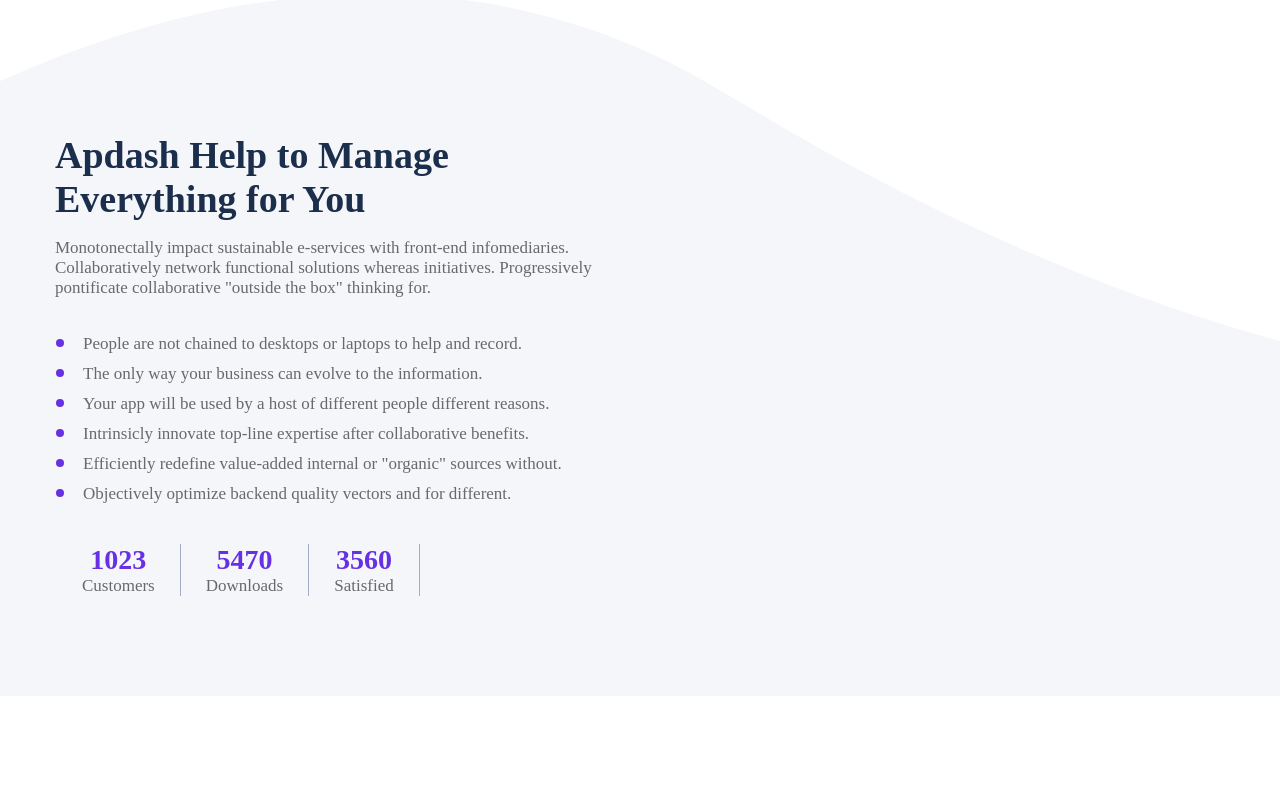
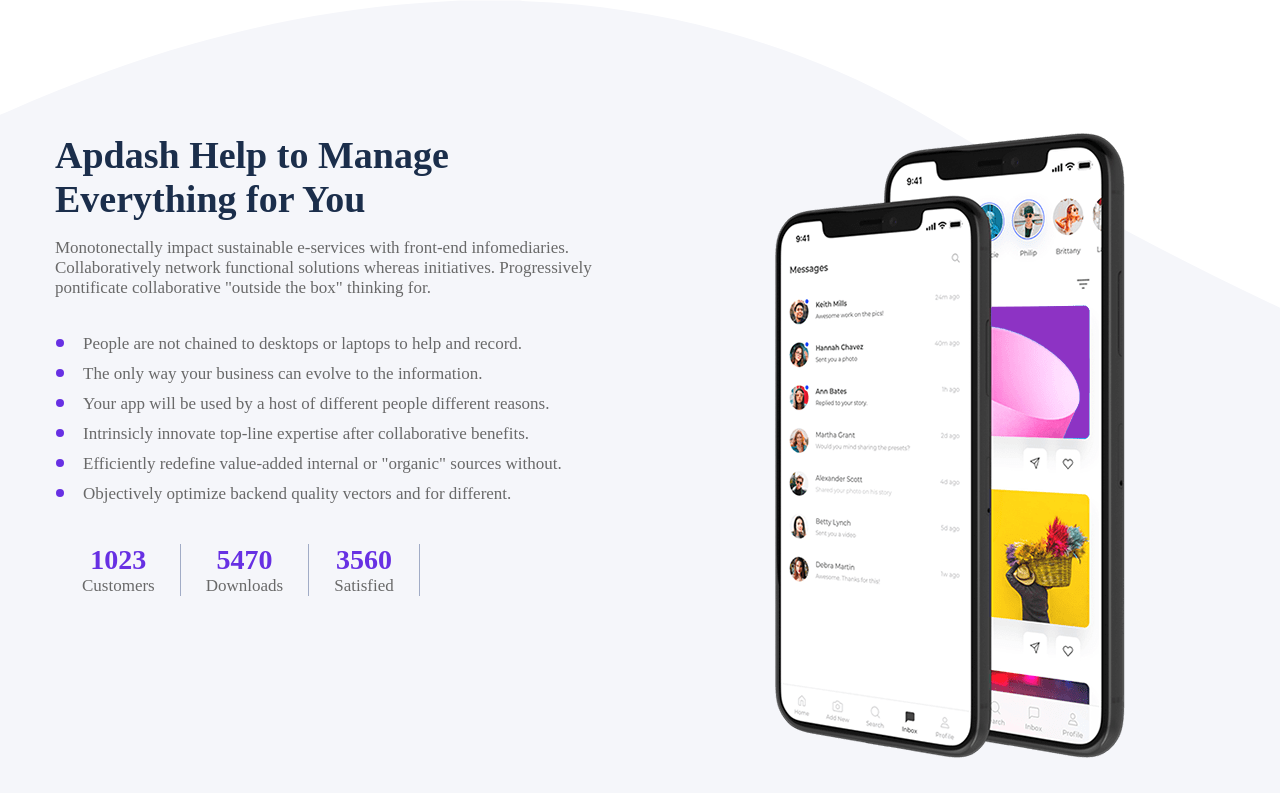
Before and after one commit to RonalTam/ronaltam.github.io, a plain HTML site: page index.html in a window 1280 px wide. Shown: the part 1200-1993 px from the top of the page. Drawn offline with Linux system fonts and the light colour scheme; files whose address does not match are found by name.

Commit message:
index.html

```diff
--- a/index.html
+++ b/index.html
@@ -265,7 +265,7 @@
                     <div class="box">
                         <div class="box-content">
                             <div>
-                                <img src="/project02/image/app-mobile-image-2.png" alt="">
+                                <img src="/app-mobile-image-2.png" alt="">
                             </div>
                         </div>
                     </div>
```
